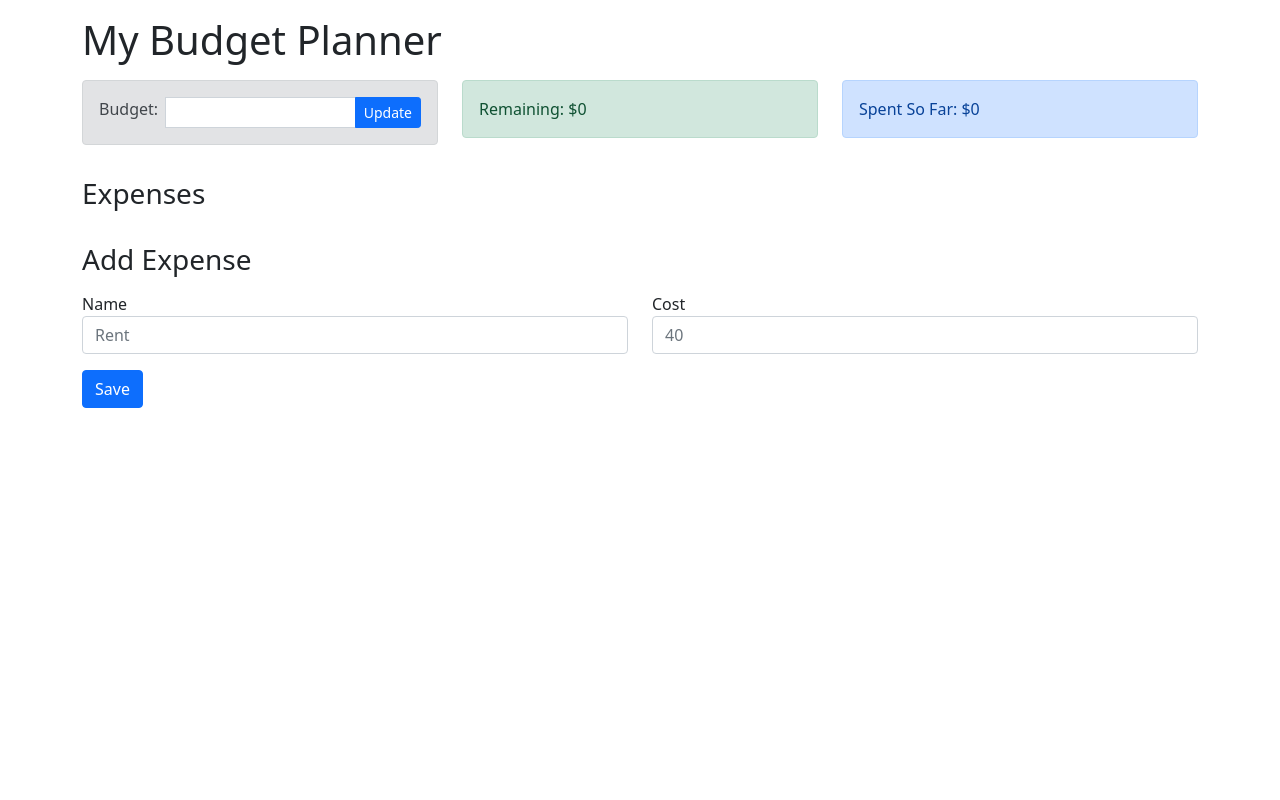
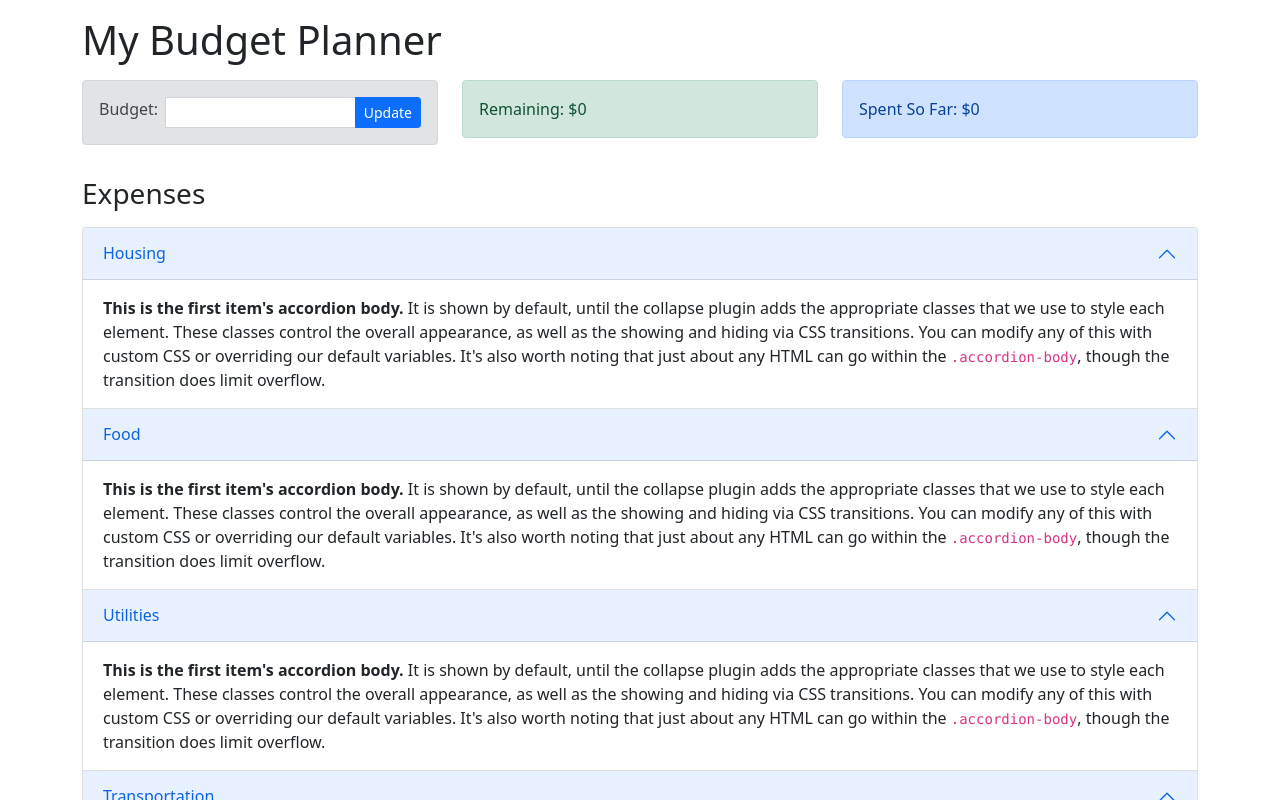
Before and after one commit to RachadQ/finance, a React (Create React App) app in the folder expensestracker/: page / in a window 1280 px wide. Shown: the top 800 px of the page. Built offline with nearby package versions, Linux system fonts and the light colour scheme.

Commit message:
Create ExpenseType Component

```diff
--- a/expensestracker/package.json
+++ b/expensestracker/package.json
@@ -3,6 +3,7 @@
   "version": "0.1.0",
   "private": true,
   "dependencies": {
+    "@popperjs/core": "^2.11.0",
     "@testing-library/jest-dom": "^5.16.1",
     "@testing-library/react": "^12.1.2",
     "@testing-library/user-event": "^13.5.0",
--- a/expensestracker/src/App.js
+++ b/expensestracker/src/App.js
@@ -1,6 +1,7 @@
 import logo from './logo.svg';
 import './App.css';
 import 'bootstrap/dist/css/bootstrap.min.css';
+import bootstrap from 'bootstrap'
 import Budget from './components/Budget';
 import Remaining from './components/Remaining';
 import ExpenseTotal from './components/ExpenseTotal';
--- a/expensestracker/src/components/AddExpenseForm.js
+++ b/expensestracker/src/components/AddExpenseForm.js
@@ -1,4 +1,4 @@
-import React, { useContext, useState } from "react";
+import React, { useContext, useState, setState } from "react";
 import { AppContext } from "./AppContext/AppContext";
 import { v4 as uuidv4 } from 'uuid';
 
@@ -21,6 +21,9 @@
             type: 'Add_Expense',
             payload: expense
         })
+
+        setName('');
+        setCost('');
     }
     return (
         <form onSubmit = {onSubmit}>
--- a/expensestracker/src/components/ExpenseList/ExpenseList.js
+++ b/expensestracker/src/components/ExpenseList/ExpenseList.js
@@ -1,17 +1,26 @@
-import React, {useContext} from "react";
+import React, { useContext } from "react";
 import ExpenseItem from "./ExpenseItem";
 import { AppContext } from "../AppContext/AppContext";
+import ExpenseType from "./ExpenseType";
 
+const categories = ["Housing", "Food", "Utilities", "Transportation", "Clothing", "Healthcare", "Personal", "Education", "Entertainment"]
 const ExpenseList = () => {
     const { expenses } = useContext(AppContext);
 
     return (
+        <div className="accordion">
+            {categories.map(expenseType => {
+                return <ExpenseType expenseType={expenseType}/>
+            })}
+        </div>
+        /*
         <ul className="list-group">
             {
             expenses.map(({ id, name, cost}) => (
                 <ExpenseItem id={id} name={name} cost={cost} />
             ))}
         </ul>
+        */
     )
 }
 
--- /dev/null
+++ b/expensestracker/src/components/ExpenseList/ExpenseType.js
@@ -0,0 +1,20 @@
+import React from "react";
+
+const ExpenseType = (props) => {
+    return (
+        <div class="accordion-item">
+            <h2 class="accordion-header" id="panelsStayOpen-headingOne">
+                <button class="accordion-button" type="button" data-bs-toggle="collapse" data-bs-target="#panelsStayOpen-collapseOne" aria-expanded="true" aria-controls="panelsStayOpen-collapseOne">
+                    {props.expenseType}
+                </button>
+            </h2>
+            <div id="panelsStayOpen-collapseOne" class="accordion-collapse collapse show" aria-labelledby="panelsStayOpen-headingOne">
+                <div class="accordion-body">
+                    <strong>This is the first item's accordion body.</strong> It is shown by default, until the collapse plugin adds the appropriate classes that we use to style each element. These classes control the overall appearance, as well as the showing and hiding via CSS transitions. You can modify any of this with custom CSS or overriding our default variables. It's also worth noting that just about any HTML can go within the <code>.accordion-body</code>, though the transition does limit overflow.
+                </div>
+            </div>
+        </div>
+    )
+}
+
+export default ExpenseType;
```
Also changed, not shown: 1 other file (tests, documents, lock files or other folders).
